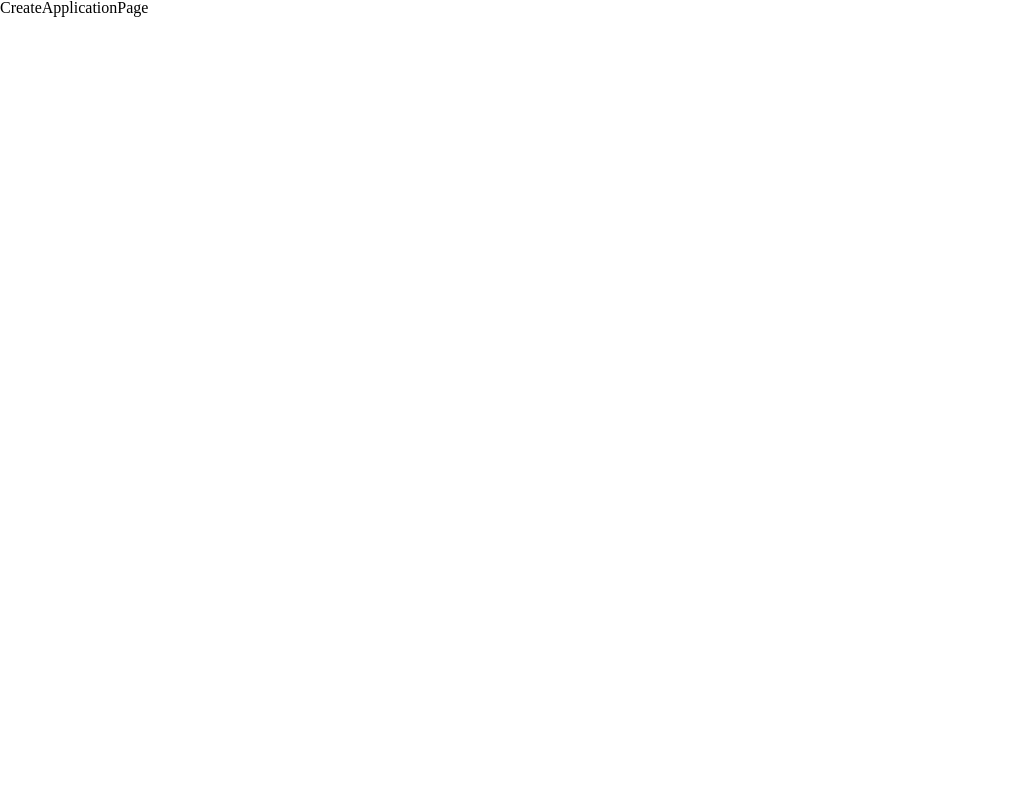
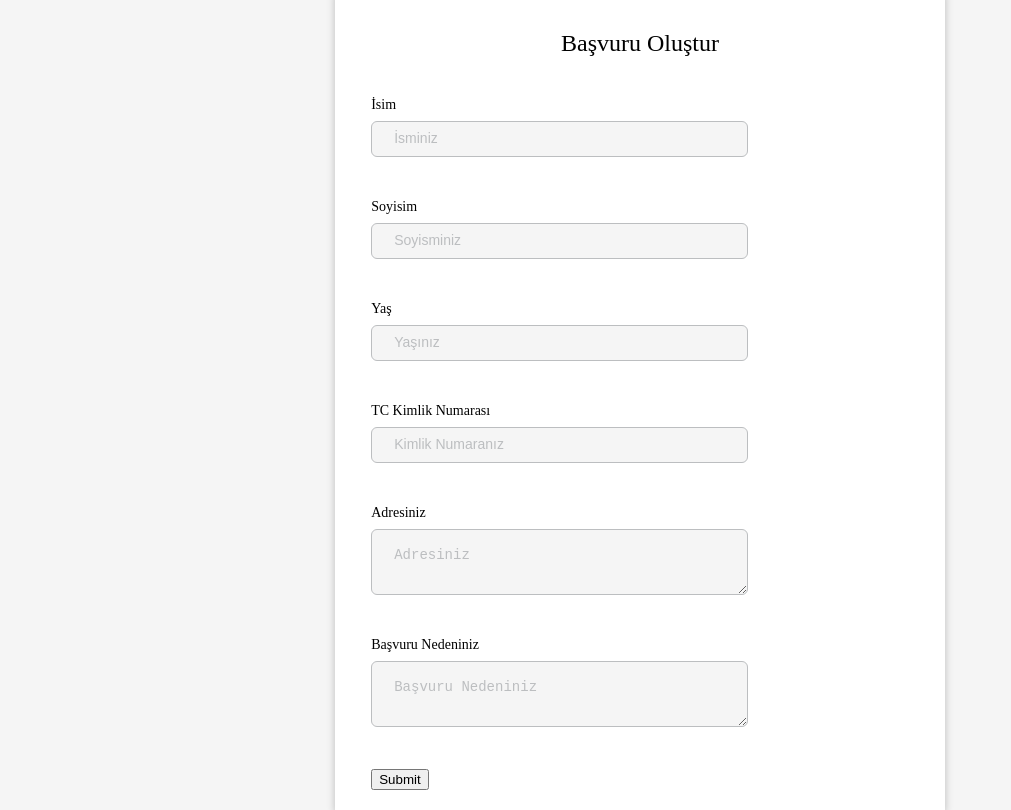
Before and after one commit to 159-Pazarama-React-Bootcamp/final-project-elyasetunahan, a React (Create React App) app: page /basvuru-olustur in a window 1280 px wide. Shown: the whole page, without its empty margins (0-1011 px from the left). Built offline with nearby package versions, Linux system fonts and the light colour scheme.

Commit message:
basvuru-olustur sayfası olusturuldu

```diff
--- a/src/pages/CreateApplicationPage/index.css
+++ b/src/pages/CreateApplicationPage/index.css
@@ -0,0 +1,25 @@
+body {
+    display: flex;
+    justify-content: center;
+    align-items: center;
+    width: 100vw;
+    height: 100vh;
+    background: #F5F5F5;
+}
+
+form {
+    background: #ffffff;
+    width: 42vw;
+    padding: 20px 36px;
+    box-shadow: rgba(0, 0, 0, 0.24) 0px 3px 8px;
+}
+
+h2 {
+    text-align: center;
+    font-size: 24px;
+    margin-top: 20px;
+}
+
+.submit {
+    justify-self: right;
+}
--- a/src/pages/CreateApplicationPage/index.jsx
+++ b/src/pages/CreateApplicationPage/index.jsx
@@ -1,7 +1,88 @@
 import React from 'react';
+import { useFormik, FormikProvider } from 'formik';
+import * as Yup from 'yup';
+import FormInput from '../../components/Input';
+import './index.css';
 
 function CreateApplicationPage() {
-  return <div>CreateApplicationPage</div>;
+  const tcRegExp = /^[1-9]{1}[0-9]{9}[02468]{1}$/;
+
+  const SignupSchema = Yup.object().shape({
+    isim: Yup.string()
+      .min(2, 'İsminizi Doğru Giriniz')
+      .max(50, 'İsminiz 50 karakterden fazla olamaz')
+      .required('Bu alanı doldurmanız zorunludur'),
+    soyisim: Yup.string()
+      .min(2, 'Soyisminizi Doğru Giriniz')
+      .max(50, 'Soyisminiz 50 karakterden fazla olamaz')
+      .required('Bu alanı doldurmanız zorunludur'),
+    yas: Yup.number()
+      .max(120, 'Lütfen Gerçek Yaşınızı Giriniz')
+      .positive('Yaşınız pozitif değere sahip olmalıdır')
+      .required('Bu alanı doldurmanız zorunludur'),
+    tc: Yup.string()
+      .matches(tcRegExp, 'Kimlik Numarası Geçersiz')
+      .required('Bu alanı doldurmanız zorunludur'),
+    adres: Yup.string()
+      .min(12, 'Lütfen Adresinizi Doğru Giriniz')
+      .required('Bu alanı doldurmanız zorunludur'),
+    basvuru: Yup.string()
+      .min(10, 'Lütfen Basvurunuzu Doğru Açıklayınız')
+      .required('Bu alanı doldurmanız zorunludur'),
+  });
+
+  const formik = useFormik({
+    initialValues: {
+      isim: '',
+      soyisim: '',
+      yas: '',
+      tc: '',
+      adres: '',
+      basvuru: '',
+    },
+    validationSchema: SignupSchema,
+    onSubmit: (values) => {
+      alert(JSON.stringify(values, null, 2));
+    },
+  });
+
+  return (
+    <FormikProvider value={formik}>
+      <form onSubmit={formik.handleSubmit}>
+        <h2>Başvuru Oluştur</h2>
+        <FormInput type="text" placeholder="İsminiz" title="İsim" name="isim" />
+        <FormInput
+          type="text"
+          placeholder="Soyisminiz"
+          title="Soyisim"
+          name="soyisim"
+        />
+        <FormInput type="number" placeholder="Yaşınız" title="Yaş" name="yas" />
+        <FormInput
+          type="string"
+          placeholder="Kimlik Numaranız"
+          title="TC Kimlik Numarası"
+          name="tc"
+        />
+        <FormInput
+          type="textarea"
+          placeholder="Adresiniz"
+          title="Adresiniz"
+          name="adres"
+        />
+        <FormInput
+          type="textarea"
+          placeholder="Başvuru Nedeniniz"
+          title="Başvuru Nedeniniz"
+          id="textarea"
+          name="basvuru"
+        />
+        <button type="submit" className="submit">
+          Submit
+        </button>
+      </form>
+    </FormikProvider>
+  );
 }
 
 export default CreateApplicationPage;
```
